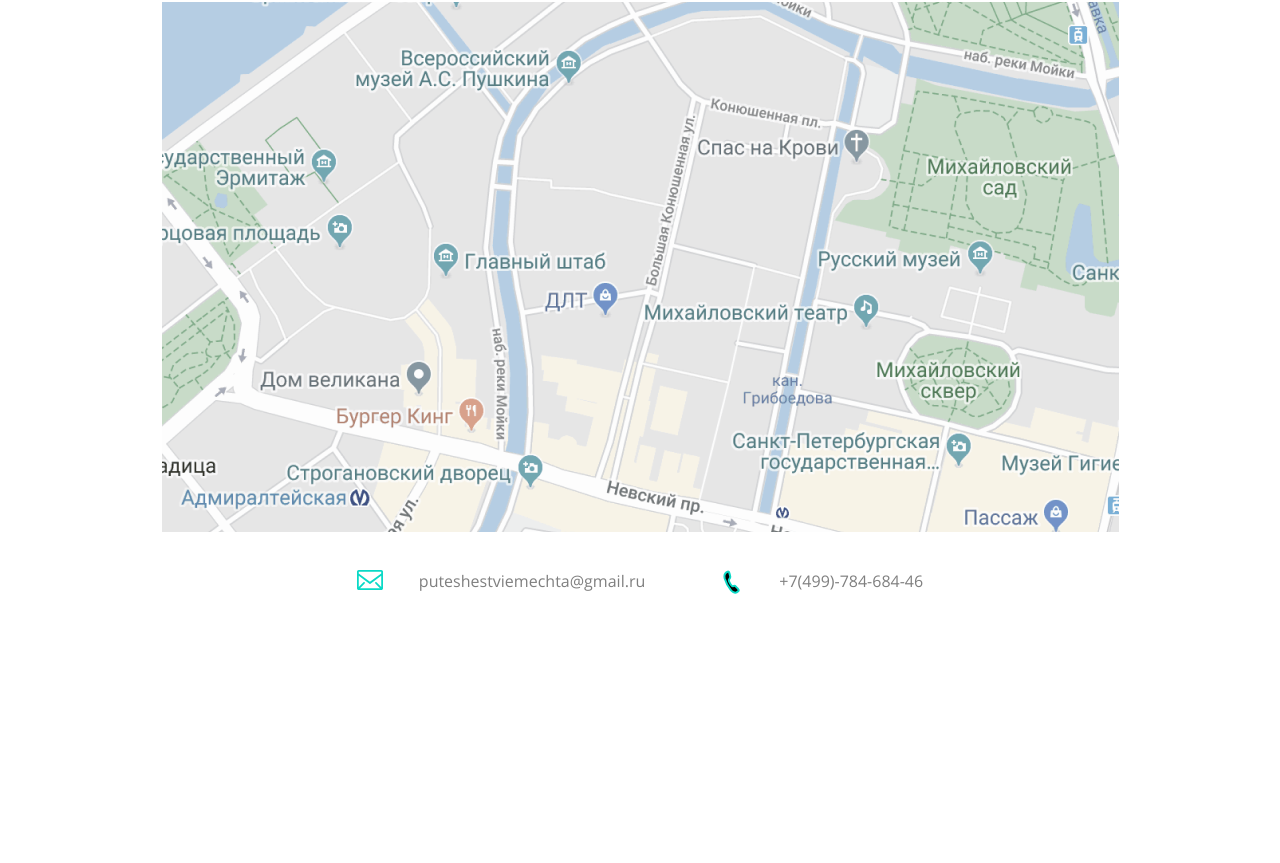
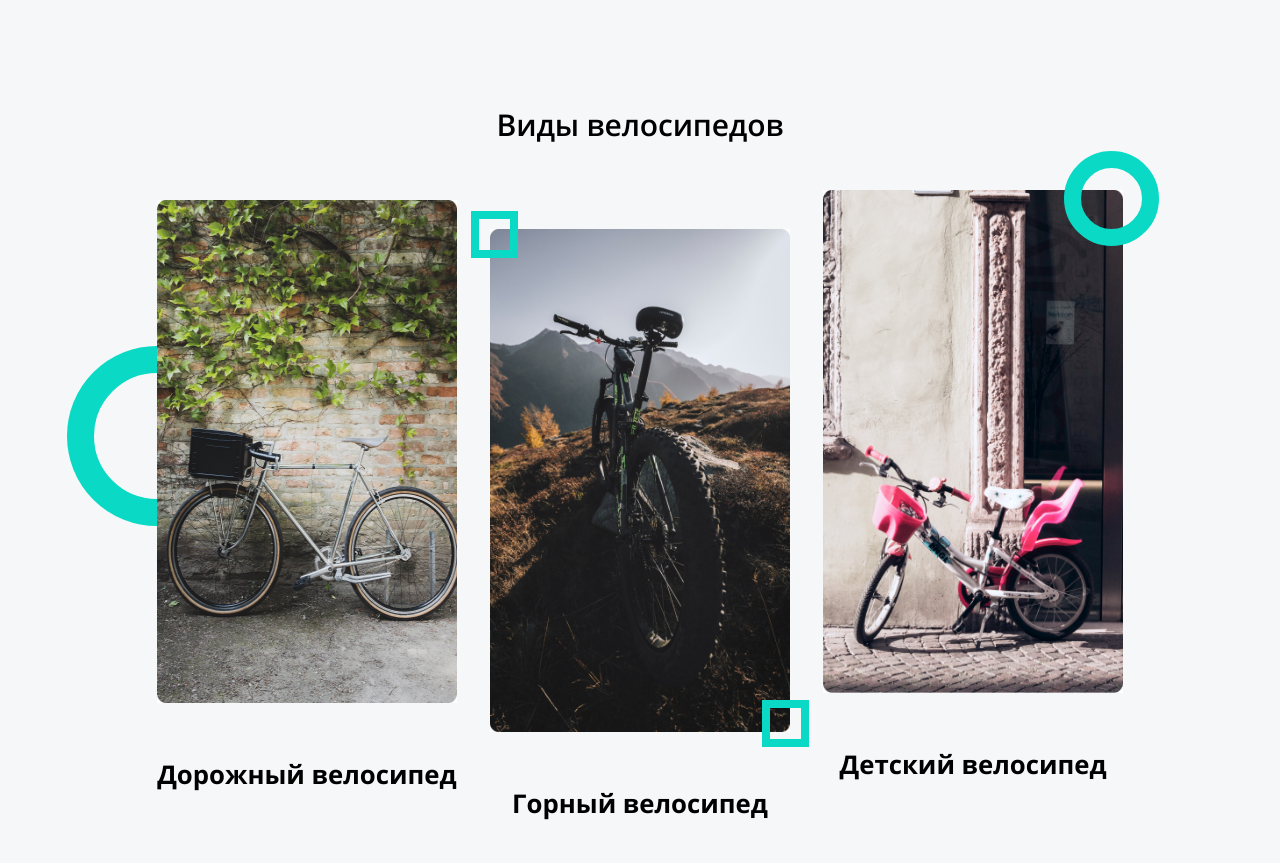
Before and after one commit to Borisova-EV/bicycles, a website: page source/index.html in a window 1280 px wide. Shown: the part 1377-2240 px from the top of the page. Before the commit the page ends 2069 px from the top, so only its background shows below. Drawn offline with nearby package versions, Linux system fonts and the light colour scheme; files that its build step writes are made by us from their sources; files whose address does not match are found by name.

Commit message:
Добавляет блок виды велосипедов

```diff
--- a/source/index.html
+++ b/source/index.html
@@ -63,17 +63,58 @@
         <li>Профессиональные консультации!</li>
       </ul>
     </section>
+    <section class="page-main__types types">
+      <h2>Виды велосипедов</h2>
+      <ul>
+        <li>
+          <a class="types__link type-bike" href="#">
+            <h3>Дорожный велосипед</h3>
+            <picture>
+              <source type="image/webp" media="(max-width:1023px)"
+                srcset="img/content/types/road-bike-mobile.webp 1x, img/content/types/road-bike-mobile@2x.webp 2x">
+              <img src="img/content/types/road-bike.jpg"
+                srcset="img/content/types/road-bike.jpg 1x, img/content/types/road-bike@2x.jpg 2x" width="342"
+                height="503" alt="Дорожный велосипед серого цвета с черной корзиной спереди">
+            </picture>
+          </a>
+        </li>
+        <li>
+          <a class="types__link type-bike" href="#">
+            <h3>Горный велосипед</h3>
+            <picture>
+              <source type="image/webp" media="(max-width:1023px)"
+                srcset="img/content/types/mountain-bike-mobile.webp 1x, img/content/types/mountain-bike-mobile@2x.webp 2x">
+              <img src="img/content/types/mountain-bike.jpg"
+                srcset="img/content/types/mountain-bike.jpg 1x, img/content/types/mountain-bike@2x.jpg 2x" width="342"
+                height="503" alt="Велосипед с широкими шинами на фоне горного пейзажа">
+            </picture>
+          </a>
+        </li>
+        <li>
+          <a class="types__link type-bike" href="#">
+            <h3>Детский велосипед</h3>
+            <picture>
+              <source type="image/webp" media="(max-width:1023px)"
+                srcset="img/content/types/kids-bike-mobile.webp 1x, img/content/types/kids-bike-mobile@2x.webp 2x">
+              <img src="img/content/types/kids-bike.jpg"
+                srcset="img/content/types/kids-bike.jpg 1x, img/content/types/kids-bike@2x.jpg 2x" width="342"
+                height="503" alt="Детский велосипед розового с белым цвета с розовой корзиной спереди">
+            </picture>
+          </a>
+        </li>
+      </ul>
+    </section>
   </main>
   <footer class="page-footer">
     <h2>Как нас найти?</h2>
     <p>Мы находимся по адресу: Санкт-Петербург, ул. Большая Конюшенная, д. 19</p>
     <picture>
       <source type="image/webp" media="(max-width:767px)"
-        srcset="img/map/map-mobile.webp 1x, img/map/map-mobile@2x.webp 2x">
+        srcset="img/content/map/map-mobile.webp 1x, img/content/map/map-mobile@2x.webp 2x">
       <source type="image/webp" media="(max-width:1023px)"
-        srcset="img/map/map-tablet.webp 1x, img/map/map-tablet@2x.webp 2x">
-      <img src="img/map/map.png" srcset="img/map/map.png 1x, img/map/map@2x.png 2x" width="957" height="530"
-        alt="карта с расположением магазина">
+        srcset="img/content/map/map-tablet.webp 1x, img/content/map/map-tablet@2x.webp 2x">
+      <img src="img/content/map/map.png" srcset="img/content/map/map.png 1x, img/content/map/map@2x.png 2x" width="957"
+        height="530" alt="карта с расположением магазина">
     </picture>
     <div class="page-footer__contacts">
       <a href="mailto:puteshestviemechta@gmail.ru"
--- a/source/sass/blocks/page-body.scss
+++ b/source/sass/blocks/page-body.scss
@@ -5,19 +5,4 @@
   margin: 0 auto;
   font-family: "Open Sans", "Nimbus Sans L", "Helvetica", "Arial", sans-serif;
   background-color: $white;
-
-  h2 {
-    font-weight: 600;
-    font-size: 30px;
-    line-height: 30px;
-    letter-spacing: -0.005em;
-
-    @media (max-width: $tablet-max-width) {
-      font-size: 24px;
-      line-height: 41px;
-    }
-    @media (max-width: $mobile-max-width) {
-      font-size: 18px;
-    }
-  }
 }
--- a/source/sass/blocks/page-footer.scss
+++ b/source/sass/blocks/page-footer.scss
@@ -22,14 +22,21 @@
   h2 {
     margin-top: 0;
     margin-bottom: 40px;
+    font-weight: 600;
+    font-size: 30px;
+    line-height: 30px;
+    letter-spacing: -0.005em;
     color: $black;
 
     @media (max-width: $tablet-max-width) {
       margin-bottom: 20px;
+      font-size: 24px;
+      line-height: 41px;
     }
 
     @media (max-width: $mobile-max-width) {
       text-align: center;
+      font-size: 18px;
     }
   }
 
--- a/source/sass/blocks/page-header.scss
+++ b/source/sass/blocks/page-header.scss
@@ -73,6 +73,7 @@
         background-image: url("../img/promo/bike-tablet@2x.jpg");
       }
     }
+
     @media (max-width: $mobile-max-width) {
       min-height: 390px;
       background-image: url("../img/promo/bike-mobile.jpg");
--- a/source/sass/blocks/page-main.scss
+++ b/source/sass/blocks/page-main.scss
@@ -1,12 +1,22 @@
 .page-main {
   h2 {
     text-align: center;
+    font-weight: 600;
+    font-size: 30px;
+    line-height: 30px;
+    letter-spacing: -0.005em;
+  }
+
+  @media (max-width: $tablet-max-width) {
+    font-size: 24px;
+    line-height: 41px;
   }
 }
 
 .page-main__about {
   padding-left: 22px;
   padding-right: 22px;
+  margin-bottom: 131px;
 
   @media (max-width: $tablet-max-width) {
     padding-left: 21px;
@@ -18,3 +28,21 @@
     padding-right: 16px;
   }
 }
+
+.page-main__types {
+  padding-left: 22px;
+  padding-right: 22px;
+  padding-top: 149px;
+  padding-bottom: 147px;
+  background-color: $light-background;
+
+  @media (max-width: $tablet-max-width) {
+    padding-top: 50px;
+    padding-bottom: 50px;
+  }
+
+  @media (max-width: $mobile-max-width) {
+    padding-left: 16px;
+    padding-right: 16px;
+  }
+}
--- /dev/null
+++ b/source/sass/blocks/type-bike.scss
@@ -0,0 +1,22 @@
+.type-bike {
+  display: flex;
+  flex-direction: column;
+  font-weight: 600;
+  font-size: 22px;
+  line-height: 34px;
+  color: $basic-black;
+
+  h3 {
+    order: 1;
+    text-align: center;
+  }
+
+  img {
+    margin-bottom: 20px;
+
+    @media (max-width: $tablet-max-width) {
+      width: 270px;
+      height: 300px;
+    }
+  }
+}
--- /dev/null
+++ b/source/sass/blocks/types.scss
@@ -0,0 +1,143 @@
+.types {
+  h2 {
+    margin-top: 0;
+    margin-bottom: 50px;
+
+    @media (max-width: $tablet-max-width) {
+      margin-bottom: 30px;
+    }
+  }
+
+  ul {
+    width: 78.2%;
+    max-width: 1126px;
+    margin: 0 auto;
+    display: grid;
+    column-gap: 3.4%;
+    grid-template-columns: repeat(3, 1fr);
+    padding-left: 0;
+    list-style: none;
+
+    @media (max-width: $tablet-max-width) {
+      width: 590px;
+      column-gap: 50px;
+      row-gap: 50px;
+      grid-template-columns: repeat(2, 1fr);
+    }
+
+    @media (max-width: $mobile-max-width) {
+      display: block;
+      width: 270px;
+    }
+
+  }
+
+  li {
+    position: relative;
+    max-width: 342px;
+
+    &:not(:last-child) {
+      @media (max-width: $mobile-max-width) {
+        margin-bottom: 40px;
+      }
+    }
+
+    &:first-child {
+      padding-top: 10px;
+
+      @media (max-width: $tablet-max-width) {
+        padding-top: 0;
+      }
+
+      &::before {
+        content: "";
+        position: absolute;
+        top: 156px;
+        left: -90px;
+        width: 180px;
+        height: 180px;
+        border-radius: 50%;
+        border: 27px solid $turquoise;
+
+        @media (max-width: $tablet-max-width) {
+          width: 127px;
+          height: 127px;
+          border-width: 18px;
+          top: auto;
+          bottom: 105px;
+          left: -40px;
+        }
+      }
+    }
+
+    &:nth-child(2) {
+      padding-top: 39px;
+
+      @media (max-width: $tablet-max-width) {
+        padding-top: 0;
+      }
+
+      &::before {
+        content: "";
+        position: absolute;
+        z-index: 3;
+        top: 21px;
+        left: -19px;
+        width: 47px;
+        height: 47px;
+        border: 8px solid $turquoise;
+
+        @media (max-width: $tablet-max-width) {
+          display: none;
+        }
+      }
+
+      &::after {
+        content: "";
+        position: absolute;
+        z-index: 3;
+        bottom: 15%;
+        right: -19px;
+        width: 47px;
+        height: 47px;
+        border: 8px solid $turquoise;
+
+        @media (max-width: $tablet-max-width) {
+          display: none;
+        }
+      }
+    }
+
+    &:nth-child(3) {
+
+      @media (max-width: $tablet-max-width) {
+        grid-column: 1/-1;
+        margin: 0 auto;
+      }
+
+      &::before {
+        content: "";
+        position: absolute;
+        top: -39px;
+        right: -36px;
+        z-index: 3;
+        width: 95px;
+        height: 95px;
+        border-radius: 50%;
+        border: 17px solid $turquoise;
+
+        @media (max-width: $tablet-max-width) {
+          width: 68px;
+          height: 68px;
+          border-width: 13px;
+        }
+      }
+    }
+  }
+}
+
+
+.types__link {
+  position: relative;
+  z-index: 2;
+}
--- a/source/sass/style.scss
+++ b/source/sass/style.scss
@@ -14,3 +14,5 @@
 @import "blocks/page-main.scss";
 @import "blocks/promo.scss";
 @import "blocks/selection.scss";
+@import "blocks/type-bike.scss";
+@import "blocks/types.scss";
```
Also changed, not shown: build/css/style.min.css, build/index.html, 1 other file.
